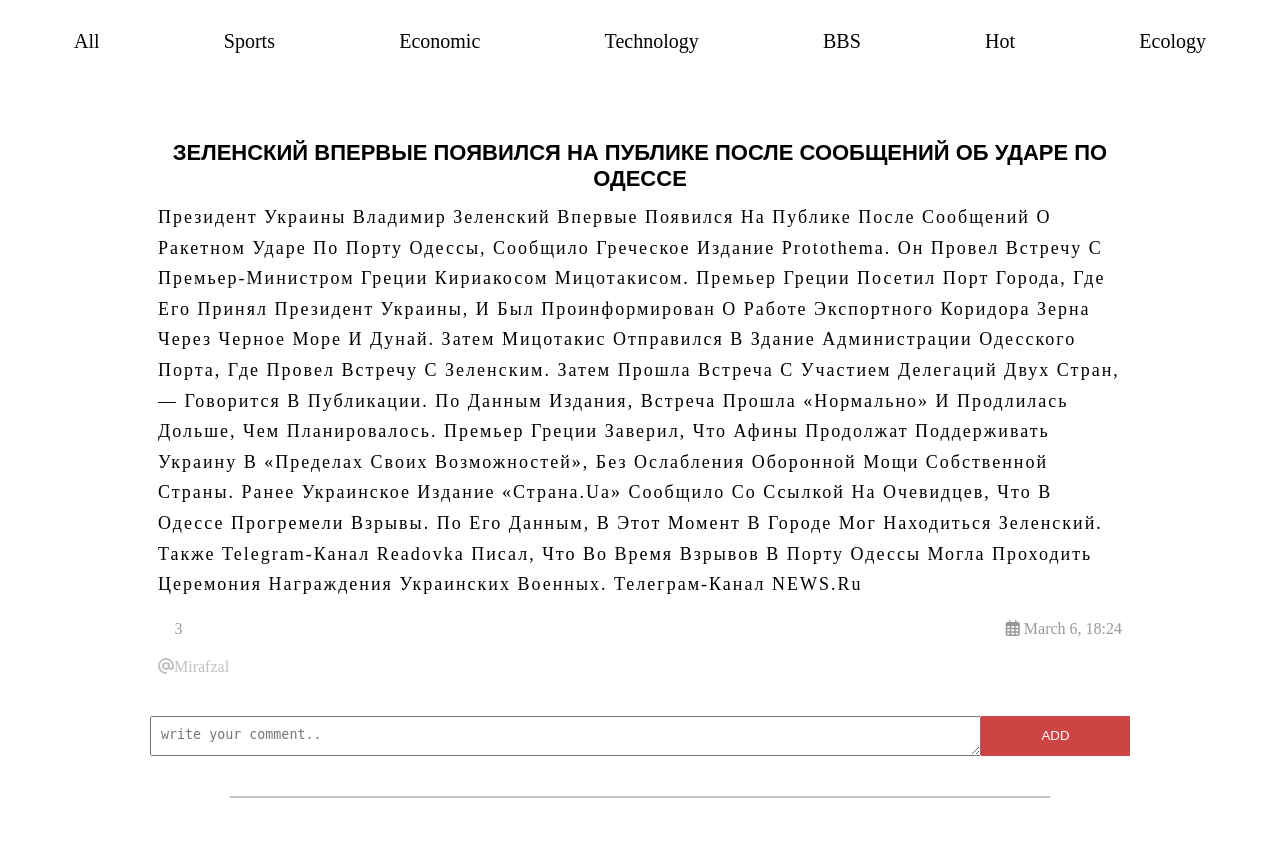
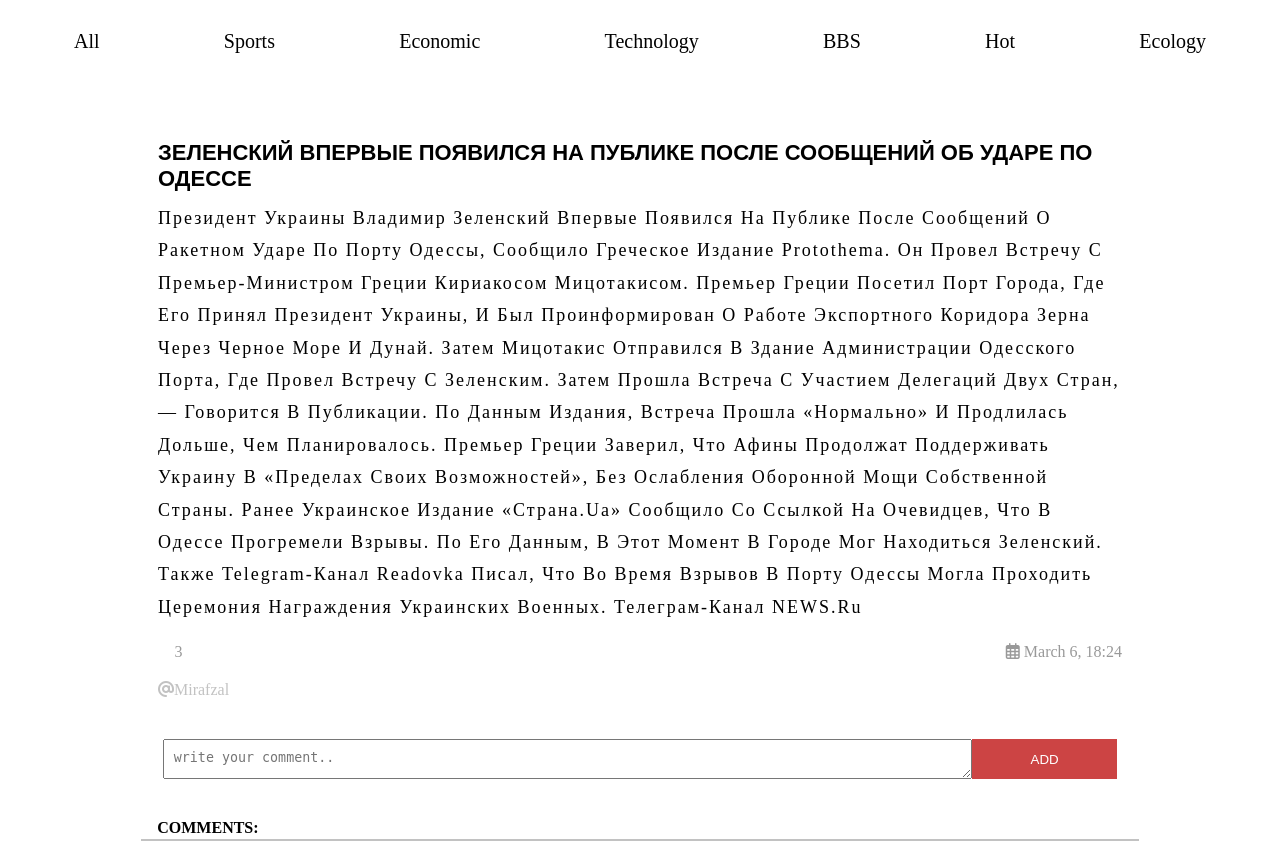
Before and after one commit to mirafzal114/NewTrendAnalysis, a Django app: page /6/ in a window 1280 px wide. Shown: the part 110-953 px from the top of the page. Before the commit the page ends 908 px from the top, so only its background shows below. Run offline with Django 5.2, Linux system fonts and the light colour scheme; a user stored in the database is signed in; data comes from the database, SQL or seed files in the repository; both versions use the stored data as it was after the commit; parts of the project's set-up code (start-up, migrations or seed data) failed here and were passed over; some libraries are stand-ins or nearby versions; some web fonts are replaced.

Commit message:
bug fixe with desing news-detail

```diff
--- a/news/static/css/style.css
+++ b/news/static/css/style.css
@@ -225,13 +225,13 @@ span{
 }
 .title-nw>h4{
     font-size: 22px;
-    text-align: center;
+    /*text-align: center;*/
     text-transform: uppercase;
 }
 .news-body>p{
     margin-top: 10px;
     text-transform: capitalize;
-    line-height: 1.7;
+    line-height: 1.8;
     letter-spacing: 2px;
     font-size: 18px;
 }
@@ -245,7 +245,7 @@ span{
 
 }
 .line-cm{
-    width: 80%;
+    width: 100%;
     height: 2px;
     background-color: #9999;
     margin: 2px auto;
@@ -253,7 +253,7 @@ span{
 }
 .comments{
     height: auto;
-    width: 80%;
+    width: 78%;
     margin: 0 auto;
 
 
--- a/news/templates/news/home.html
+++ b/news/templates/news/home.html
@@ -33,10 +33,6 @@
         </div>
     {% endfor %}
     </div>
-    {% for i in recent_news %}
-        {{ i.title }}
-        {{ i.content }}
-    {% endfor %}
 
 
 {% endblock body %}
--- a/news/templates/news/news_detail.html
+++ b/news/templates/news/news_detail.html
@@ -38,8 +38,9 @@
             </div>
 {% endif %}
 
-            </div>
-            <div class="line-cm"></div>
+</div>
+        <i class="fa-duotone fa-comments"></i> <b> COMMENTS:</b>
+        <div class="line-cm"></div>
         {% else %}
             <h3><a style="text-decoration: none" href="{% url 'sign-up' %}">Before write a comment, you need to register</a></h3>
         {% endif %}
@@ -49,14 +50,14 @@
                 <div class="profile">
                     <div class="avatar"></div>
                     <div class="name">
-                        <h5>{{ comment.author.username }}</h5>
+                        <h5 style="font-family: Arial">{{ comment.author.username }}</h5>
                     </div>
                 </div>
                 <div class="body">
                     <p>{{ comment.content }}</p>
                 </div>
                 <div class="time">
-                    {{ comment.created_at }}
+                    {{ comment.created_at|date:"F j, H:i" }}
                 </div>
             </div>
         {% endfor %}
```
Also changed, not shown: db.sqlite3.
